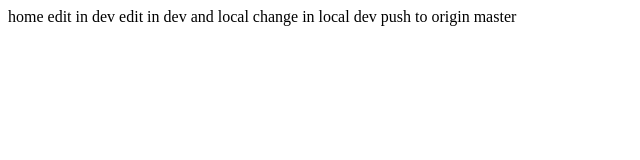
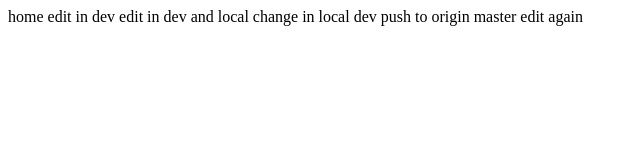
Before and after one commit to kiven1989/hair, a plain HTML site: page index.html in a window 1280 px wide. Shown: the full height of the page, 0-640 px from the left. Drawn offline with Linux system fonts and the light colour scheme.

Commit message:
Update index.html
edit again

```diff
--- a/index.html
+++ b/index.html
@@ -13,5 +13,7 @@
     edit in dev and local
 
     change in local dev push to origin master
+
+    edit again
 </body>
 </html>
```
